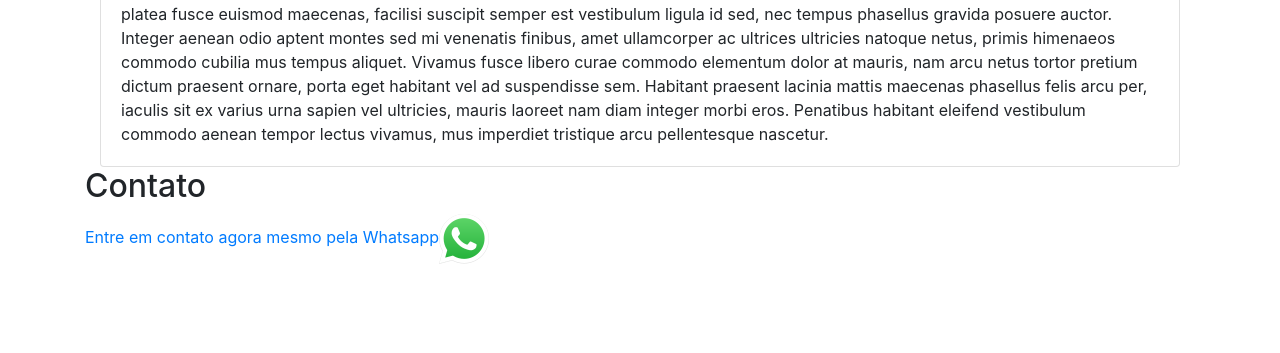
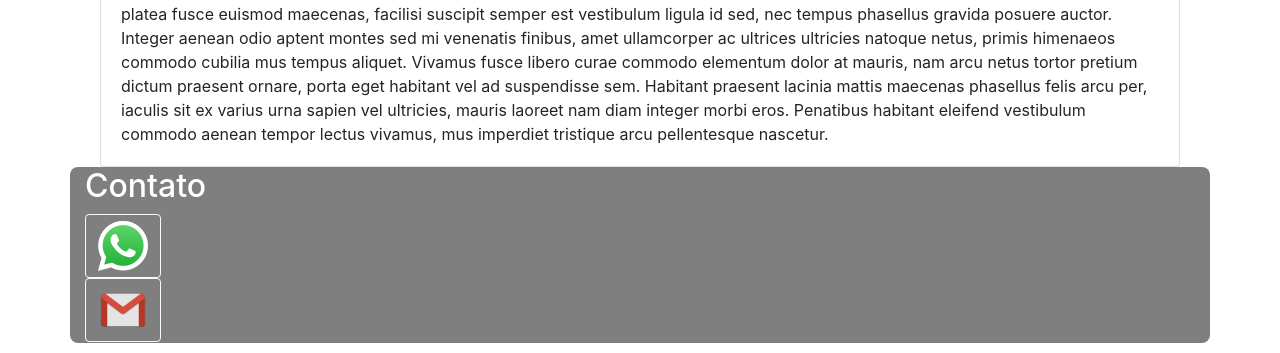
Before and after one commit to lucasmpampanini/site_nivel1, a plain HTML site: page index.html in a window 1280 px wide. Shown: the part 2120-2473 px from the top of the page. Before the commit the page ends 2384 px from the top, so only its background shows below. Drawn offline with Linux system fonts and the light colour scheme.

Commit message:
add email send

```diff
--- a/css/styles.css
+++ b/css/styles.css
@@ -20,3 +20,10 @@
   opacity: 0.7;
   border-radius: 8px;
 }
+
+.contatodiv {
+	border-radius: 8px;
+  	background-color: rgb(0,0,0, 0.5);
+  	margin-bottom: 10px;
+  	padding-bottom: 1px;
+}
--- a/index.html
+++ b/index.html
@@ -84,14 +84,15 @@
         </section>
 
         <section id="contato">
-           <div class="container">
-                <h2>Contato</h2>
+           <div class="container contatodiv">
+                <h2 style="color: white">Contato</h2>
                 <div class="d-none d-xl-block">
-                    <a href="https://wa.me/5511946834920" target="_blank">Entre em contato agora mesmo pela Whatsapp<img src="img/whatsapp.png" class="img"></a>
+                    <a href="https://wa.me/5511946834920" target="_blank"><button type="button" class="btn btn-outline-light"><img src="img/whatsapp.png" class="img"></button></a>
                 </div>
                 <div class="d-xl-none">
-                    <a href="whatsapp://send?phone=5511946834920">Entre em contato agora mesmo pela Whatsapp<img src="img/whatsapp.png" class="img"></a>
+                    <a href="whatsapp://send?phone=5511946834920"><button type="button" class="btn btn-outline-light"><img src="img/whatsapp.png" class="img"></button></a>
                 </div>
+                <a href="mailto:lmp.pampanini@gmail.com"><button type="button" class="btn btn-outline-light"><img src="img/gmail.png" style="width: 50px;"></button></a>
            </div>
         </section>
     </main>
```
Also changed, not shown: img/gmail.png (added).
